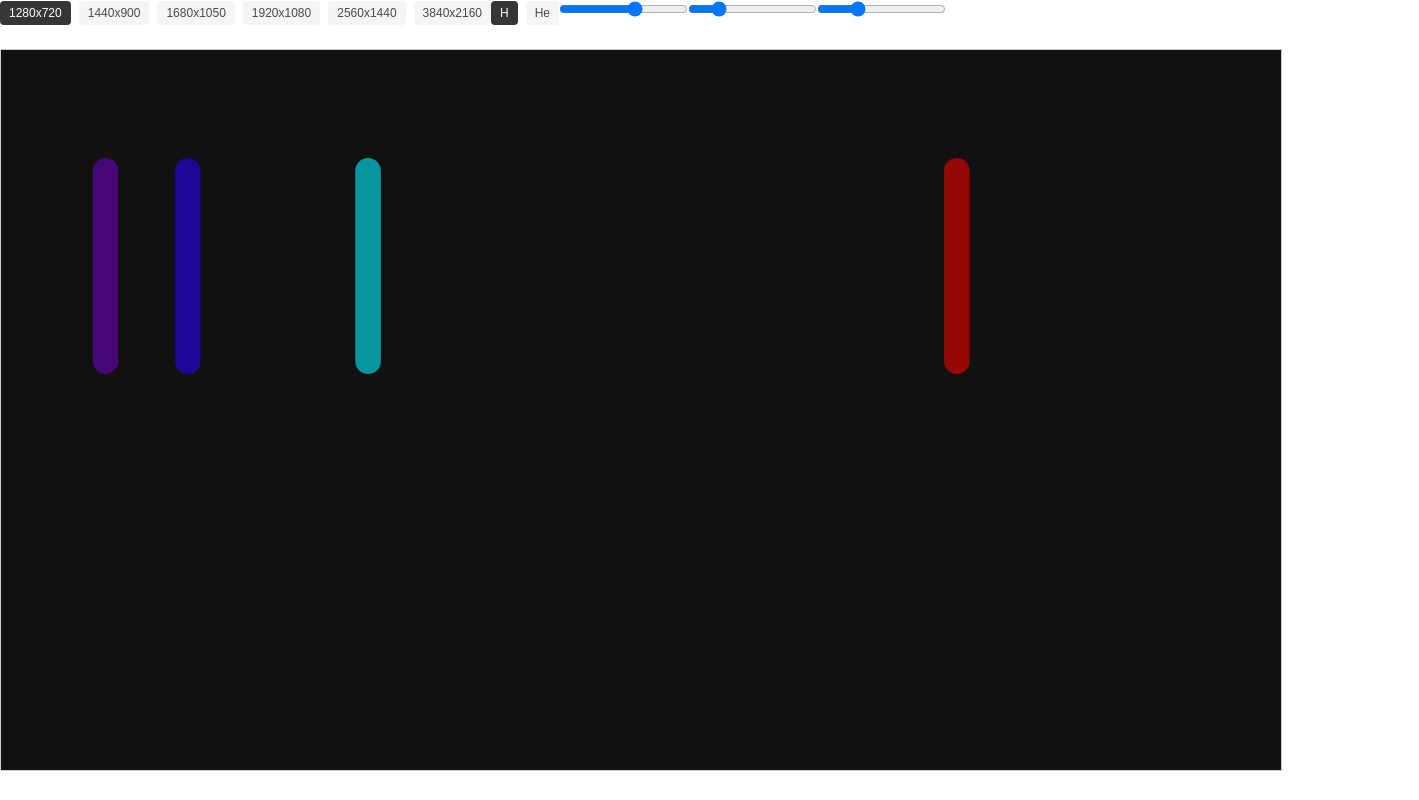
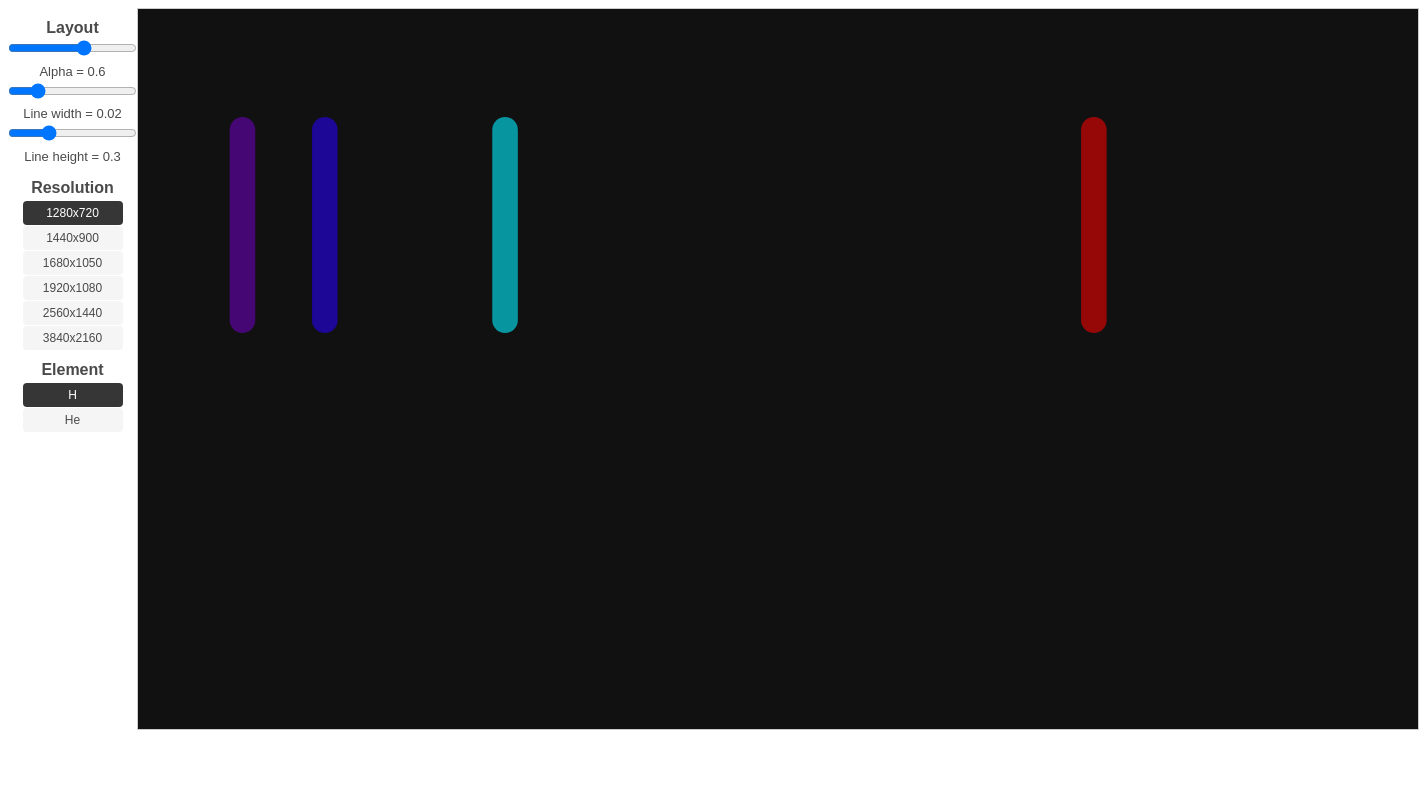
Before and after one commit to andygock/emission-spectra, a React (Vite) app: page / in a window 1280 px wide. Shown: the whole page, 1419 px wide, since content can reach past the window. Built offline with nearby package versions, Linux system fonts and the light colour scheme.

Commit message:
Multiple updates, nicer styling

```diff
--- a/index.html
+++ b/index.html
@@ -1,7 +1,7 @@
 <!DOCTYPE html>
 <html>
   <head>
-    <title>Color Spectrum Wallpaper Generator</title>
+    <title>Emission Spectra Wallpaper Generator</title>
     <meta charset="UTF-8" />
     <meta name="viewport" content="width=device-width, initial-scale=1.0" />
     <meta http-equiv="X-UA-Compatible" content="ie=edge" />
--- a/src/App.js
+++ b/src/App.js
@@ -18,15 +18,15 @@ const App = () => {
   const [lineOffsetY, setLineOffsetY] = React.useState(0.15);
 
   return (
-    <div>
-      <Resolutions currentSize={size} onSelect={setSize} />
-      <Elements current={element} onSelect={setElement} />
+    <div className="ui">
+      <div className="controls">
+        <h2>Layout</h2>
         <Slider text="Alpha" value={alpha} onUpdate={setAlpha} />
         <Slider
           text="Line width"
           min={0.001}
           max={0.1}
-        step={0.005}
+          step={0.001}
           onUpdate={setLineWidth}
           value={lineWidth}
         />
@@ -38,6 +38,13 @@ const App = () => {
           onUpdate={setLineHeight}
           value={lineHeight}
         />
+        <h2>Resolution</h2>
+        <Resolutions currentSize={size} onSelect={setSize} />
+
+        <h2>Element</h2>
+        <Elements current={element} onSelect={setElement} />
+      </div>
+      <div className="canvas">
         <Canvas
           width={width}
           height={height}
@@ -45,6 +52,7 @@ const App = () => {
           lineOptions={{ alpha, lineWidth, lineHeight, lineOffsetY }}
         />
       </div>
+    </div>
   );
 };
 
--- a/src/Canvas.js
+++ b/src/Canvas.js
@@ -5,8 +5,6 @@ const Canvas = ({ width, height, element, lineOptions = {} }) => {
   const ref = React.createRef();
 
   useEffect(() => {
-    console.log('lineOptions =', lineOptions);
-
     paint(ref.current, {
       // we can display multiple elements, but for now, only display one at a time
       elements: [element],
--- a/src/Elements.js
+++ b/src/Elements.js
@@ -5,7 +5,7 @@ const elements = ['H', 'He'];
 
 const Elements = ({ current = 'H', onSelect = () => null }) => {
   return (
-    <div className="tags">
+    <div className="tag-group">
       {elements.map((el, index) => (
         <span
           className={classnames(['tag', { 'is-dark': current === el }])}
--- a/src/Resolutions.js
+++ b/src/Resolutions.js
@@ -14,7 +14,7 @@ const Resolutions = ({
   currentSize: [currentWidth, currentHeight],
   onSelect = () => null,
 }) => (
-  <div className="tags">
+  <div className="tag-group">
     {sizes.map(([w, h], index) => (
       <span
         key={index}
--- a/src/Slider.js
+++ b/src/Slider.js
@@ -5,19 +5,28 @@ const Slider = ({
   min = 0.0,
   max = 1.0,
   step = 0.01,
+  value = 0,
   onUpdate,
   ...otherProps
 }) => {
   return (
+    <div className="slider">
+      <div>
         <input
           className="is-small"
           type="range"
           min={min}
           max={max}
           step={step}
+          value={value}
           {...otherProps}
           onChange={(e) => onUpdate(parseFloat(e.target.value))}
         />
+      </div>
+      <div>
+        {text} = {value}
+      </div>
+    </div>
   );
 };
 
--- a/src/styles.css
+++ b/src/styles.css
@@ -1,15 +1,42 @@
 body {
   font-family: sans-serif;
+  margin: 0.5rem;
 }
 
 #image {
   border: solid 1px #ccc;
 }
 
-.tags {
-  display: inline-block;
+.tag-group {
+  text-align: center;
 }
 
 .tag {
   cursor: pointer;
+  width: 100px;
+  margin-bottom: 0 !important; /* overwrite bulma margins */
 }
+
+.slider {
+  display: inline-block;
+  font-size: small;
+  text-align: center;
+}
+
+.controls {
+  flex: 0 2 0;
+  text-align: center;
+}
+
+.controls h2 {
+  font-weight: bold;
+  margin-top: 0.5rem;
+}
+
+.canvas {
+  flex: 0 1 auto;
+}
+
+.ui {
+  display: flex;
+}
```
Also changed, not shown: 1 other file (tests, documents, lock files or other folders). Lines whose indentation alone changed are shown as unchanged.
